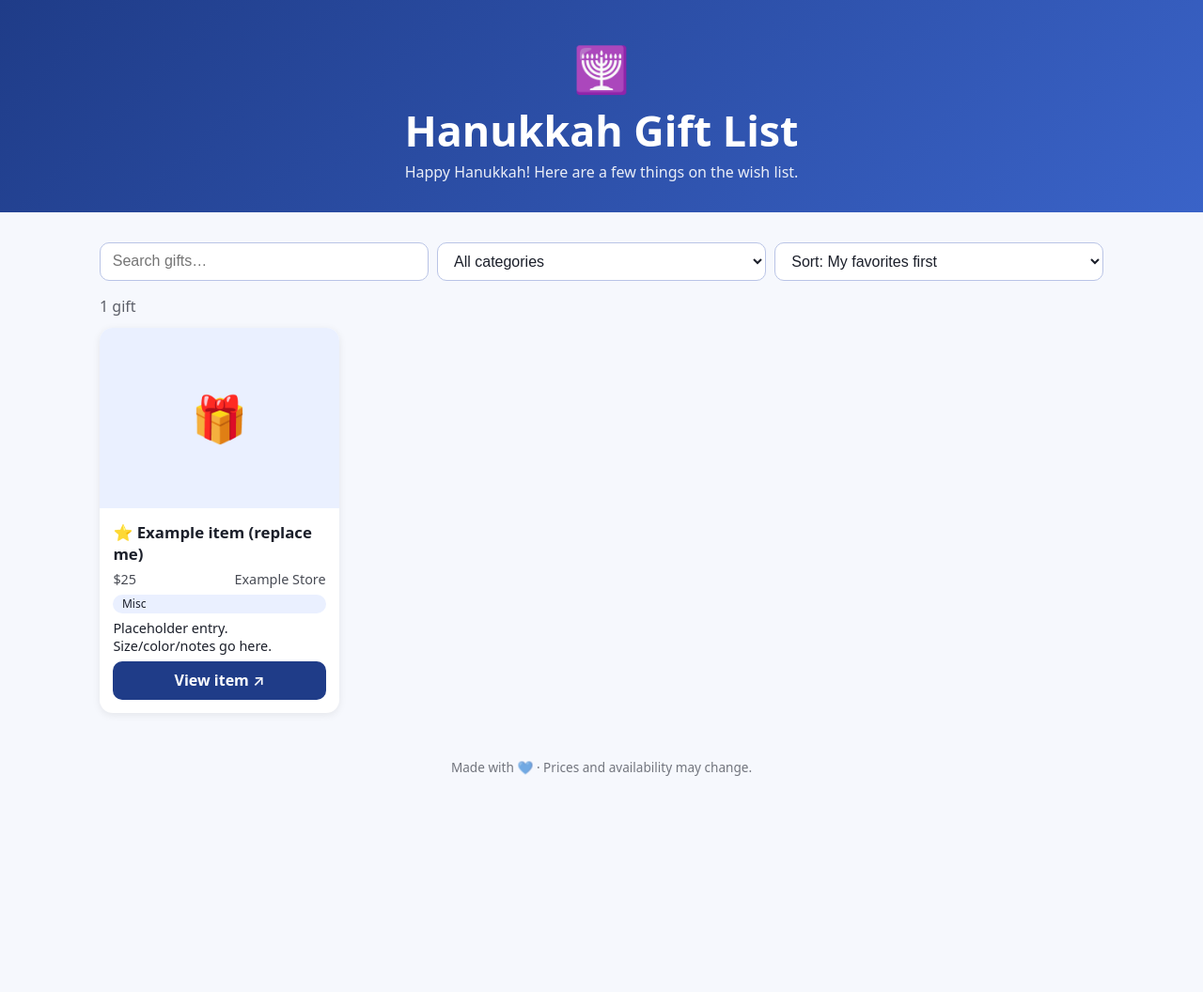
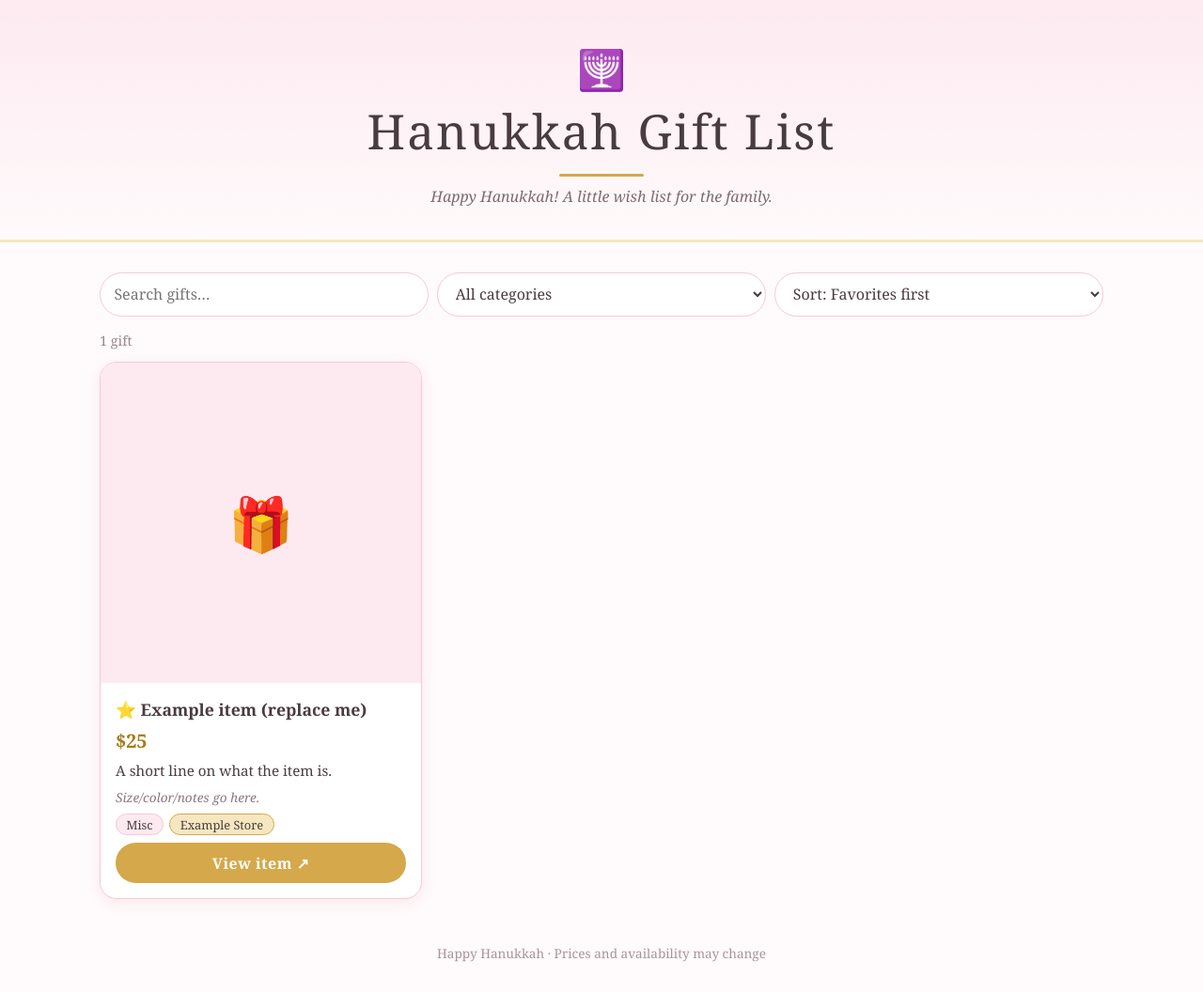
Before and after one commit to mbsolarsh/gift-list, a plain HTML site: page index.html in a window 1280 px wide. Shown: the whole page at 94% size. Before the commit the page ends 858 px from the top, so only its background shows below. Drawn offline with Linux system fonts and the light colour scheme.

Commit message:
Pastel white/pink/gold theme, detailed cards with descriptions
Co-Authored-By: Claude Sonnet 5.5 <noreply@anthropic.com>

```diff
--- a/app.js
+++ b/app.js
@@ -18,7 +18,7 @@ function render() {
   const sort = $('sort').value;
   let list = items.filter((i) =>
     (!cat || i.category === cat) &&
-    (!q || [i.name, i.note, i.category, i.store].join(' ').toLowerCase().includes(q)));
+    (!q || [i.name, i.description, i.note, i.category, i.store].join(' ').toLowerCase().includes(q)));
 
   if (sort === 'price-asc') list.sort((a, b) => (a.price ?? 1e9) - (b.price ?? 1e9));
   else if (sort === 'price-desc') list.sort((a, b) => (b.price ?? -1) - (a.price ?? -1));
@@ -39,17 +39,20 @@ function el(tag, cls, text) {
 
 function card(i) {
   const c = el('article', 'card');
+  const w = el('div', 'imgwrap');
   if (i.image) {
-    const img = el('img'); img.src = i.image; img.alt = i.name; img.loading = 'lazy'; c.appendChild(img);
-  } else c.appendChild(el('div', 'ph', '🎁'));
+    const img = el('img'); img.src = i.image; img.alt = i.name; img.loading = 'lazy'; w.appendChild(img);
+  } else w.appendChild(el('div', 'ph', '🎁'));
+  c.appendChild(w);
   const b = el('div', 'body');
   b.appendChild(el('h2', '', (i.favorite ? '⭐ ' : '') + i.name));
+  b.appendChild(el('div', 'price', i.price != null ? `$${i.price}` : 'Price varies'));
+  if (i.description) b.appendChild(el('p', 'desc', i.description));
+  if (i.note) b.appendChild(el('p', 'note', i.note));
   const m = el('div', 'meta');
-  m.appendChild(el('span', '', i.price != null ? `$${i.price}` : 'Price varies'));
-  if (i.store) m.appendChild(el('span', '', i.store));
+  if (i.category) m.appendChild(el('span', 'tag', i.category));
+  if (i.store) m.appendChild(el('span', 'tag store', i.store));
   b.appendChild(m);
-  if (i.category) b.appendChild(el('span', 'tag', i.category));
-  if (i.note) b.appendChild(el('p', 'note', i.note));
   if (i.url) {
     const a = el('a', 'btn', 'View item ↗');
     a.href = i.url; a.target = '_blank'; a.rel = 'noopener noreferrer'; b.appendChild(a);
--- a/index.html
+++ b/index.html
@@ -11,7 +11,7 @@
   <header class="hero">
     <div class="candles" aria-hidden="true">🕎</div>
     <h1>Hanukkah Gift List</h1>
-    <p class="sub">Happy Hanukkah! Here are a few things on the wish list.</p>
+    <p class="sub">Happy Hanukkah! A little wish list for the family.</p>
   </header>
 
   <main>
@@ -19,7 +19,7 @@
       <input id="search" type="search" placeholder="Search gifts…" aria-label="Search gifts">
       <select id="category" aria-label="Filter by category"><option value="">All categories</option></select>
       <select id="sort" aria-label="Sort">
-        <option value="default">Sort: My favorites first</option>
+        <option value="default">Sort: Favorites first</option>
         <option value="price-asc">Price: low to high</option>
         <option value="price-desc">Price: high to low</option>
       </select>
@@ -30,7 +30,7 @@
     <p id="empty" class="empty" hidden>No gifts match your search.</p>
   </main>
 
-  <footer>Made with 💙 · Prices and availability may change.</footer>
+  <footer>Happy Hanukkah · Prices and availability may change</footer>
   <script src="app.js"></script>
 </body>
 </html>
--- a/items.json
+++ b/items.json
@@ -2,9 +2,10 @@
   {
     "name": "Example item (replace me)",
     "price": 25,
+    "description": "A short line on what the item is.",
     "store": "Example Store",
     "category": "Misc",
-    "note": "Placeholder entry. Size/color/notes go here.",
+    "note": "Size/color/notes go here.",
     "url": "https://example.com",
     "image": "",
     "favorite": true
--- a/style.css
+++ b/style.css
@@ -1,26 +1,31 @@
-:root{--blue:#1f3c88;--light:#eaf0ff;--gold:#e0a82e;--ink:#1b1f2a;--card:#fff;--bg:#f6f8fd}
-@media(prefers-color-scheme:dark){:root{--light:#1a2342;--ink:#eef1fa;--card:#202a4a;--bg:#121832}}
+:root{--bg:#fffafb;--pink:#f7c8d6;--pink-deep:#e58fab;--pink-soft:#fdeaf0;--gold:#d4a84b;--gold-soft:#f6e7c1;--ink:#4a3b40;--card:#fff}
 *{box-sizing:border-box}
-body{margin:0;font-family:system-ui,-apple-system,Segoe UI,Roboto,sans-serif;background:var(--bg);color:var(--ink)}
-.hero{text-align:center;padding:2.5rem 1rem 2rem;background:linear-gradient(135deg,#1f3c88,#3a63c8);color:#fff}
-.hero h1{margin:.2rem 0;font-size:clamp(1.8rem,5vw,2.8rem)}
-.candles{font-size:3rem}
-.sub{opacity:.9;margin:0}
+body{margin:0;font-family:Georgia,'Times New Roman',serif;background:var(--bg);color:var(--ink)}
+.hero{text-align:center;padding:2.8rem 1rem 2.2rem;background:linear-gradient(180deg,var(--pink-soft),var(--bg));border-bottom:3px solid var(--gold-soft)}
+.hero h1{margin:.2rem 0;font-size:clamp(2rem,6vw,3.2rem);font-weight:normal;letter-spacing:.04em;color:var(--ink)}
+.hero h1::after{content:"";display:block;width:90px;height:3px;margin:.7rem auto 0;background:var(--gold);border-radius:3px}
+.candles{font-size:2.6rem}
+.sub{margin:.6rem 0 0;color:#7d6a70;font-style:italic}
 main{max-width:1100px;margin:0 auto;padding:1rem}
 .controls{display:flex;flex-wrap:wrap;gap:.6rem;margin:1rem 0}
-.controls input,.controls select{flex:1 1 180px;padding:.6rem .8rem;border-radius:10px;border:1px solid #b9c4e6;font-size:1rem;background:var(--card);color:var(--ink)}
-.count{opacity:.7;margin:.2rem 0 .8rem}
-.grid{display:grid;grid-template-columns:repeat(auto-fill,minmax(240px,1fr));gap:1rem}
-.card{background:var(--card);border-radius:14px;overflow:hidden;box-shadow:0 2px 8px rgba(0,0,0,.08);display:flex;flex-direction:column}
-.card img{width:100%;aspect-ratio:4/3;object-fit:cover;background:var(--light)}
-.card .ph{aspect-ratio:4/3;display:grid;place-items:center;font-size:3rem;background:var(--light)}
-.body{padding:.9rem;display:flex;flex-direction:column;gap:.4rem;flex:1}
-.body h2{font-size:1.05rem;margin:0}
-.meta{display:flex;justify-content:space-between;font-size:.9rem;opacity:.8}
-.note{font-size:.9rem;margin:0}
-.tag{display:inline-block;background:var(--light);border-radius:999px;padding:.1rem .6rem;font-size:.75rem}
-.fav{color:var(--gold)}
-.btn{margin-top:auto;text-align:center;background:var(--blue);color:#fff;text-decoration:none;padding:.6rem;border-radius:10px;font-weight:600}
-.btn:hover{filter:brightness(1.15)}
-.empty{text-align:center;opacity:.7;padding:2rem}
-footer{text-align:center;padding:2rem 1rem;opacity:.6;font-size:.85rem}
+.controls input,.controls select{flex:1 1 180px;padding:.65rem .9rem;border-radius:999px;border:1px solid var(--pink);font:inherit;background:#fff;color:var(--ink)}
+.controls input:focus,.controls select:focus{outline:2px solid var(--gold);border-color:var(--gold)}
+.count{color:#9a868c;margin:.2rem 0 .8rem;font-size:.9rem}
+.grid{display:grid;grid-template-columns:repeat(auto-fill,minmax(270px,1fr));gap:1.2rem}
+.card{background:var(--card);border-radius:18px;overflow:hidden;border:1px solid var(--pink);box-shadow:0 4px 14px rgba(229,143,171,.15);display:flex;flex-direction:column;transition:transform .15s,box-shadow .15s}
+.card:hover{transform:translateY(-3px);box-shadow:0 8px 20px rgba(212,168,75,.25)}
+.imgwrap{background:var(--pink-soft);aspect-ratio:1/1;display:grid;place-items:center}
+.imgwrap img{width:100%;height:100%;object-fit:contain;background:#fff}
+.imgwrap .ph{font-size:3.5rem}
+.body{padding:1rem;display:flex;flex-direction:column;gap:.5rem;flex:1}
+.body h2{font-size:1.1rem;margin:0;font-weight:bold}
+.price{color:#a67c1c;font-size:1.25rem;font-weight:bold}
+.desc{font-size:.95rem;line-height:1.4;margin:0}
+.note{font-size:.85rem;font-style:italic;color:#8c777d;margin:0}
+.meta{display:flex;flex-wrap:wrap;gap:.4rem;align-items:center;font-size:.8rem}
+.tag{background:var(--pink-soft);border:1px solid var(--pink);border-radius:999px;padding:.1rem .65rem}
+.tag.store{background:var(--gold-soft);border-color:var(--gold)}
+.btn{margin-top:auto;text-align:center;background:var(--gold);color:#fff;text-decoration:none;padding:.65rem;border-radius:999px;font-weight:bold;letter-spacing:.03em}
+.btn:hover{background:#c29536}
+.empty{text-align:center;color:#9a868c;padding:2rem}
+footer{text-align:center;padding:2rem 1rem;color:#a8959b;font-size:.85rem}
```
Also changed, not shown: 1 other file.
